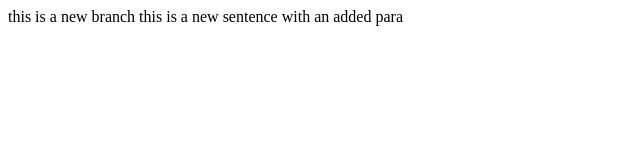
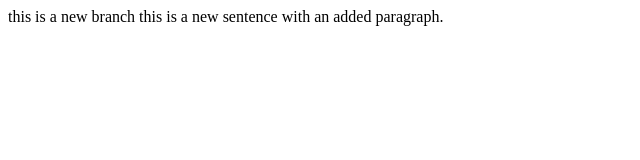
Before and after one commit to Arushi2798/localrepo, a plain HTML site: page index.html in a window 1280 px wide. Shown: the full height of the page, 0-640 px from the left. Drawn offline with Linux system fonts and the light colour scheme.

Commit message:
new word

```diff
--- a/index.html
+++ b/index.html
@@ -1,5 +1,5 @@
 <p>
     this is a new branch
     this is a new sentence
-    with an added para
+    with an added paragraph.
 </p>
```
